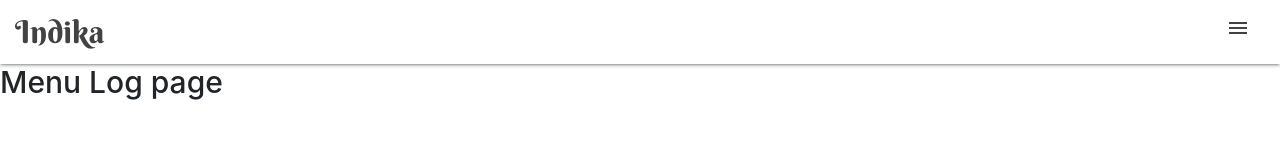
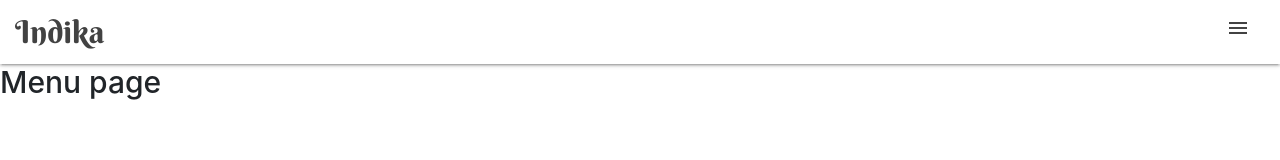
Before and after one commit to sabithakuppusamy/yummy-chow, a React (Create React App) app: page /menu in a window 1280 px wide. Shown: the top 160 px of the page. Built offline with nearby package versions, Linux system fonts and the light colour scheme.

Commit message:
Updated text

```diff
--- a/src/components/menu/Menu.tsx
+++ b/src/components/menu/Menu.tsx
@@ -4,7 +4,7 @@ export class Menu extends Component {
     render() {
         return (
             <div>
-                <h2>Menu Log page </h2>
+                <h2>Menu page </h2>
             </div>
         )
     }
```
